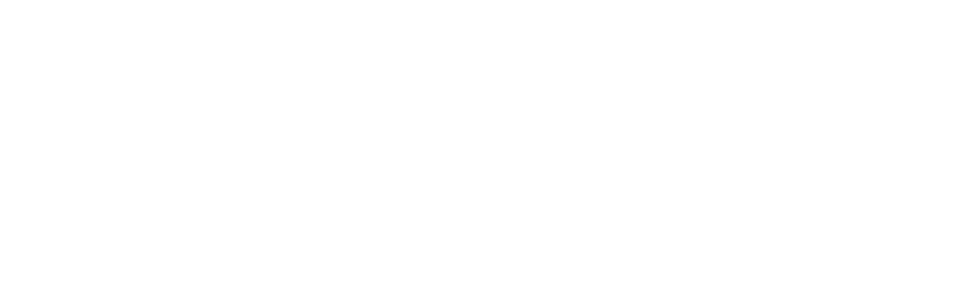
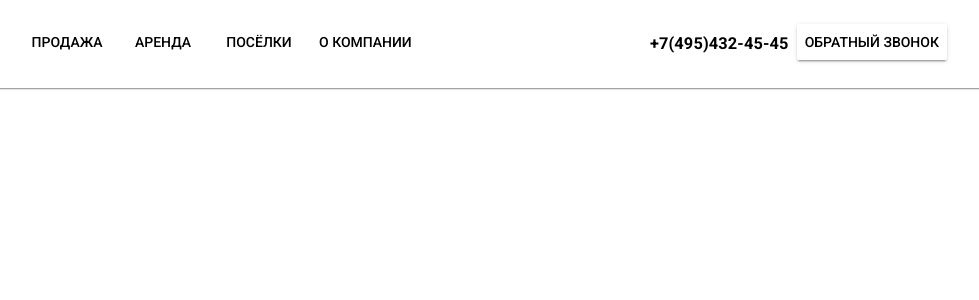
Before and after one commit to Xikmatilla44/-, a Vue app: page / in a window 1280 px wide. Shown: the top 300 px of the page, without its empty margins (130-1109 px from the left). Built offline with nearby package versions, Linux system fonts and the light colour scheme.

Commit message:
navbar tayor

```diff
--- a/public/index.html
+++ b/public/index.html
@@ -5,6 +5,7 @@
     <meta http-equiv="X-UA-Compatible" content="IE=edge">
     <meta name="viewport" content="width=device-width,initial-scale=1.0">
     <link rel="icon" href="<%= BASE_URL %>favicon.ico">
+    <link rel="stylesheet" href="//fonts.googleapis.com/css?family=Roboto:400,500,700,400italic|Material+Icons">
     <title>objects-list</title>
   </head>
   <body>
--- a/src/components/HelloWorld.vue
+++ b/src/components/HelloWorld.vue
@@ -1,17 +1,75 @@
 <template>
-  <div >
+  <div>
+
+
+      <md-toolbar class="md-medium" md-elevation="1">
+          <div class="md-toolbar-row">
+              <div class="md-app-container">
+
+              <md-button class="md-primary">Продажа</md-button>
+              <md-button class="md-primary">Аренда</md-button>
+              <md-button class="md-primary">Посёлки</md-button>
+              <md-button class="md-primary">О компании</md-button>
+                  <div class="container">
+                      <h3>+7(495)432-45-45</h3>
+                      <md-button class="md-raised md-primary">Обратный звонок</md-button>
+
+                  </div>
+
+              </div>
+          </div>
+      </md-toolbar>
+
+
+
+
   </div>
 </template>
 
 <script>
-export default {
+  export default {
 
 
+  }
+</script>
+<style lang="scss" scoped>
 
-}
-</script>
-
-<style scoped>
+    .container{
+        margin-left: 20%;
+        display: flex;
+    }
 
 
+    .md-button.md-raised:not([disabled]):active{
+        box-shadow: none;
+    }
+
+    .md-button.md-raised:not([disabled]) {
+        border-bottom: none!important;
+    }
+
+
+    .md-toolbar + .md-toolbar {
+        margin-top: 16px;
+    }
+
+    .md-toolbar.md-large .md-toolbar-row, .md-toolbar.md-medium .md-toolbar-row {
+        min-height: 64px;
+        margin-left: 11% !important;
+        text-transform: none !important;
+
+    }
+
+    .md-button-content {
+        text-transform: none !important;
+        position: relative;
+        z-index: 2;
+    }
+
+    .md-button .md-ripple {
+        text-transform: none !important;
+        padding: 0 8px;
+        display: flex;
+
+    }
 </style>
--- a/src/main.js
+++ b/src/main.js
@@ -1,6 +1,10 @@
 import Vue from 'vue'
 import App from './App.vue'
 
+import VueMaterial from 'vue-material'
+import 'vue-material/dist/vue-material.min.css'
+
+Vue.use(VueMaterial)
 Vue.config.productionTip = false
 
 new Vue({
```
Also changed, not shown: package.json (+6 -1 lines), 1 other file (tests, documents, lock files or other folders).
